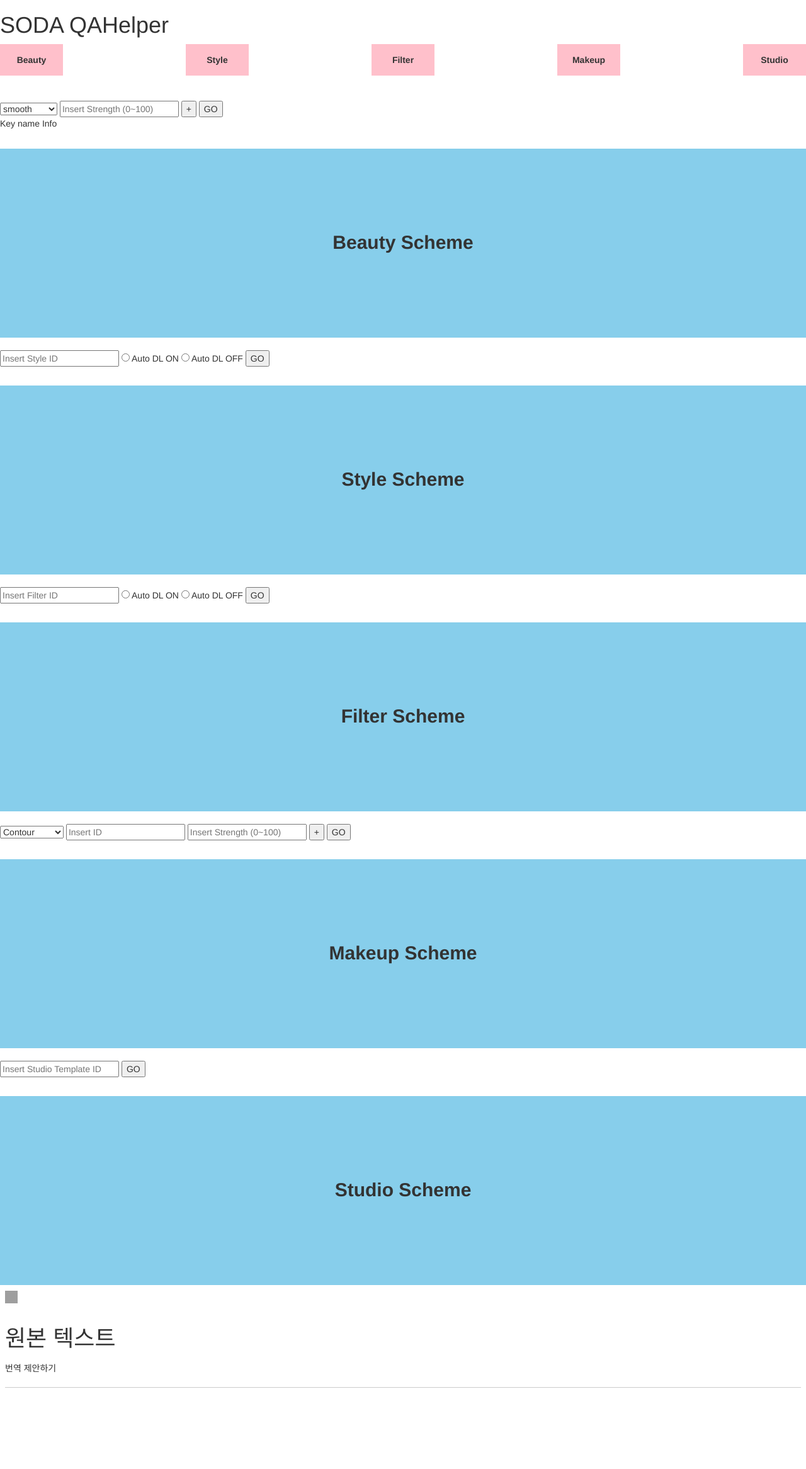
After one commit to Liye-yoo/soda_myadmin, a Django app: page /sodabeta/qahelper in a window 1280 px wide. The commit adds this page. Shown: the whole page at 63% size. Run offline with Django 3.2, Linux system fonts and the light colour scheme; some libraries are stand-ins or nearby versions; grey boxes are pictures that could not be loaded.

Commit message:
1. soda qahelper 페이지 작성

```diff
--- a/soda_beta/urls.py
+++ b/soda_beta/urls.py
@@ -5,5 +5,5 @@ from soda_beta import views
 app_name = 'soda_beta'
 urlpatterns = [
 
-
+    path('qahelper', views.QAHelperView.as_view(), name='qa_helper'),
     ]
--- a/soda_beta/views.py
+++ b/soda_beta/views.py
@@ -18,3 +18,16 @@ class MainView(TemplateView):
         #context['model'] = obj
         #Information.objects.raw('SELECT "name" from ')
         return context
+
+class QAHelperView(TemplateView):
+    template_name = 'soda_beta/soda_qahelper.html'
+
+    def get_context_data(self, **kwargs):
+        context = super().get_context_data()
+        # 장고는 아래의 함수로 쿼리를 알아서 생성 및 실행하고 모델에 담아준다.
+        #obj = Makeup.objects.filter(builtin_id=3001)
+        # 장고는 또 raw를 써서 쿼리를 날려주고, 모델에 담아준다.
+        #obj = Makeup.objects.raw("SELECT id,type FROM makeup WHERE builtin_id=3001")
+        #context['model'] = obj
+        #Information.objects.raw('SELECT "name" from ')
+        return context
--- /dev/null
+++ b/static/css/soda_qahelper.css
@@ -0,0 +1,9 @@
+#id_makeup_attrs div.attrs
+{
+    margin-left: 1rem;
+}
+
+#id_makeup_attrs div.attrs span.del
+{
+    cursor: pointer;
+}
--- /dev/null
+++ b/static/js/soda_qahelper.js
@@ -0,0 +1,53 @@
+const sodaDomain = {go:'soda://go',studio:'soda://studio'};
+let makeUpAttr = [];
+function window_open(type,paraName,ele)
+{
+    const url = sodaDomain[type] + '?' + paraName + '=' + $(ele).val();
+    window.open(url);
+}
+function add_makeup_attr(key, m_id, strength)
+{
+    // makeUPAttr array 에 makeup 정보 세가지 저장
+    makeUpAttr.push({
+        'key':$(key).val(), 'm_id':$(m_id).val(),
+        'strength':$(strength).val()
+    });
+    render_makeup_attr();
+
+}
+
+function del_makeup_attr(i)
+{
+    makeUpAttr.splice(i,1);
+    render_makeup_attr();
+}
+// makeUPAttr의 정보를 지우고 새 그려준다.
+function render_makeup_attr()
+{
+    $('#id_makeup_attrs').empty();
+    let htmls = '';
+
+    makeUpAttr.forEach(function (ele,i){
+        htmls += `<div class="attrs">
+        <span>${ele['key']}</span>
+        <span>${ele['m_id']}</span>
+        <span>${ele['strength']}</span>
+        <span class="del" onclick="del_makeup_attr(${i})">&nbsp;x</span>
+    </div>`
+
+    });
+    $('#id_makeup_attrs').append(htmls);
+    console.log(makeUpAttr);
+}
+// makeUpAttr 정보 루프로 url을 만들어준다.
+function makeup_open()
+{
+
+    let url = sodaDomain['go'] + '?makeup=';
+       makeUpAttr.forEach(function (ele,i){
+        url += `${ele['key']}(${ele['m_id']},${ele['strength']})&`
+
+    });
+       let res = url.slice(0,-1);
+    window.open(res);
+}
--- a/templates/base.html
+++ b/templates/base.html
@@ -1,6 +1,10 @@
 <!DOCTYPE html>
 <html lang="en">
 <head>
+     <meta charset="UTF-8">
+    <meta name="viewport" content="width=device-width, initial-scale=1.0">
+    <meta http-equiv="X-UA-Compatible" content="ie=edge">
+    <title>title</title>
     <!-- 합쳐지고 최소화된 최신 CSS -->
 <link rel="stylesheet" href="https://maxcdn.bootstrapcdn.com/bootstrap/3.3.2/css/bootstrap.min.css">
 
--- /dev/null
+++ b/templates/soda_beta/soda_qahelper.html
@@ -0,0 +1,250 @@
+{% extends 'base.html' %}
+{% load static %}
+{% block main %}
+
+    <link rel="stylesheet" href="{% static 'css/soda_qahelper.css' %}">
+     <style>
+        .items {
+            display: flex;
+            justify-content: center;
+            align-items: center;
+            background-color: skyblue;
+            width: 100%;
+            height: 300px;
+            margin-top: 30px;
+            font-size: 30px;
+            font-weight: 700;
+        }
+
+        nav {
+            display: flex;
+            justify-content: space-between;
+            width: 100%;
+        }
+
+        nav .links {
+            width: 100px;
+            height: 50px;
+            background-color: pink;
+            text-align: center;
+            line-height: 50px;
+            font-weight: 700;
+        }
+    </style>
+    <link type="text/css" rel="stylesheet" charset="UTF-8"
+          href="https://translate.googleapis.com/translate_static/css/translateelement.css">
+
+    <script src="{% static 'js/soda_qahelper.js' %}"></script>
+
+<h1>SODA QAHelper</h1>
+<nav>
+    <div class="links" id="link1">Beauty</div>
+    <div class="links" id="link2">Style</div>
+    <div class="links" id="link3">Filter</div>
+    <div class="links" id="link4">Makeup</div>
+    <div class="links" id="link5">Studio</div>
+</nav>
+
+<br>
+<br>
+<select id="beauty_key">
+    <optgroup label="Select Keyname"></optgroup>
+    <!--        <option label="Select Keyname"></option>-->
+    <!--        <option disabled>Select Keyname</option>-->
+    <option value="smooth" selected>smooth</option>
+    <option value="lift">lift</option>
+    <option value="slim">slim</option>
+    <option value="short">short</option>
+    <option value="chin">chin</option>
+    <option value="wrinkle">wrinkle</option>
+    <option value="brow">brow</option>
+    <option value="clarity">clarity</option>
+    <option value="enlarge">enlarge</option>
+    <option value="span">span</option>
+    <option value="corner">corner</option>
+    <option value="eyebag">eyebag</option>
+    <option value="narrow">narrow</option>
+    <option value="alar">alar</option>
+    <option value="noselength">noselength</option>
+    <option value="mouth">mouth</option>
+    <option value="lip">lip</option>
+    <option value="plim">plim</option>
+    <option value="teeth">teeth</option>
+    <option value="eyelength">eyelength</option>
+    <option value="toneup">toneup</option>
+    <option value="cheekbone">cheekbone</option>
+    <option value="jawbone">jawbone</option>
+    <option value="pupil">pupil</option>
+    <option value="thick">thick</option>
+    <option value="eyebrowlift">eyebrowlift</option>
+    <option value="nose">nose</option>
+    <option value="tip">tip</option>
+    <option value="philtrum">philtrum</option>
+    <option value="vshape">vshape</option>
+    <option value="smile">smile</option>
+    <option value="balance">balance</option>
+    <option value="head">head</option>
+    <option value="inner">inner</option>
+</select>
+<input type="text" placeholder="Insert Strength (0~100)">
+<button type="button"> +</button>
+<button type="button" onclick="window_open('go','beautyKeyname',$('#beauty_key'))"> GO</button>
+<details>
+    <summary>Key name Info</summary>
+    <p>smooth : 매끈하게 / Skin / 肌</p>
+    <p>lift : 브이라인 / Sculpt / シャープ</p>
+    <p>slim : 슬림하게 / Slim / スリム</p>
+    <p>short : 얼굴 짧게 / Length / 長さ</p>
+    <p>chin : 턱 길이 / Chin / あご</p>
+    <p>wrinkle : 팔자주름 / Wrinkles / ほうれい線</p>
+    <p>brow : 이마 / Forehead / おでこ</p>
+    <p>clarity : 눈 선명하게 / Clarity / キラ目</p>
+    <p>enlarge : 눈 크게 / Enlarge / 大きく</p>
+    <p>span : 눈 간격 / Span / 目の間隔</p>
+    <p>corner : 눈 각도 / Corner / 目尻</p>
+    <p>eyebag : 다크서클 / Circles / くま</p>
+    <p>narrow : 코 좁게 / Narrow / 鼻筋</p>
+    <p>alar : 콧볼 작게 / Alar / 小鼻</p>
+    <p>noselength : 코 길이 / Length / 長さ</p>
+    <p>mouth : 입 크기 / Mouth / 口</p>
+    <p>lip : 입술 / Lip / 唇</p>
+    <p>plim : 애교살 / Plim / 涙袋</p>
+    <p>teeth : 치아미백 / Whitening / 美白</p>
+    <p>eyelength : 눈 뒤트임 / Length / 切れ長</p>
+    <p>toneup : 톤업 / Brighten / トーン</p>
+    <p>cheekbone : 광대뼈 줄이기 / Cheekbones / 頬</p>
+    <p>jawbone : 턱뼈 줄이기 / Jaw / エラ</p>
+    <p>pupil : 눈동자 크게 / Pupils / 瞳</p>
+    <p>thick : 눈썹 두께 / Thickness / 太さ</p>
+    <p>eyebrowlift : 눈썹 / Lift / 位置</p>
+    <p>nose : 코 크기 / Nose / 大きさ</p>
+    <p>tip : 코 끝 / Nose tip / 鼻先</p>
+    <p>philtrum : 인중 / Philtrum / 人中</p>
+    <p>vshape : 뾰족한 턱 / Sharp / シャープ</p>
+    <p>smile : 입꼬리 / Smile / スマイル</p>
+    <p>balance : 모공 / Pore / 毛穴</p>
+    <p>head : 얼굴 작게 / Head / 小顔</p>
+    <p>inner : 눈 앞트임 / Inner / 目頭</p>
+</details>
+<div class="items" id="item1" onclick="window.open('soda://go?beautyKeyname=enlarge')"> Beauty Scheme</div>
+<br>
+<input type="text" placeholder="Insert Style ID" id="id_styleid">
+<input type="radio" name="check_style_dl" value="Auto DL ON"> Auto DL ON
+<input type="radio" name="check_style_dl" value="Auto DL OFF"> Auto DL OFF
+<button type="button" onclick="window_open('go','styleId',$('#id_styleid'))"> GO</button>
+<div class="items" id="item2" onclick="window.open('soda://go?styleId=101255&amp;autoDownload=true')"> Style Scheme
+</div>
+<br>
+<input type="text" placeholder="Insert Filter ID" id="id_filterid">
+<input type="radio" name="check_filter_dl" value="Auto DL ON"> Auto DL ON
+<input type="radio" name="check_filter_dl" value="Auto DL OFF"> Auto DL OFF
+<button type="button" onclick="window_open('go','filterId', $('#id_filterid'))"> GO</button>
+<div class="items" id="item3" onclick="window.open('soda://go?filterId=300245')"> Filter Scheme</div>
+<br>
+<select id="id_makeup_key">
+    <optgroup label="Select Keyname"></optgroup>
+    <option value="contour">Contour</option>
+    <option value="blush">Blush</option>
+    <option value="lip_color">Lip Color</option>
+    <option value="eye_color">Eye Color</option>
+    <option value="eyebrows">Eyebrows</option>
+    <option value="eye_shadow">Eye Shadow</option>
+    <option value="eye_liner">Eye Liner</option>
+    <option value="eyelashes">Eyelashes</option>
+</select>
+<input type="text" placeholder="Insert ID" id="id_makeupId">
+<input type="text" placeholder="Insert Strength (0~100)" id="id_makeup_strength">
+<button type="button" onclick="add_makeup_attr($('#id_makeup_key'),$('#id_makeupId'),
+$('#id_makeup_strength'))">+</button>
+<button type="button" onclick="makeup_open()">
+    GO
+</button>
+    <div id="id_makeup_attrs">
+
+    </div>
+<div class="items" id="item4"
+     onclick="window.open('soda://go?makeup=lip_color(0101,80)&amp;blush(0103,20)&amp;contour(0102,50)&amp;eye_color(0108,100)')">
+    Makeup Scheme
+</div>
+<br>
+<input type="text" placeholder="Insert Studio Template ID" id="id_templateid">
+<button type="button" onclick="window_open('studio','templateId',$('#id_templateid'))"> GO</button>
+<div class="items" id="item5" onclick="window.open('soda://studio?templateId=10760')"> Studio Scheme</div>
+<!--    <input type = "button" value="url" name="test" onclick="location.href='soda://go?styleId=101255&autoDownload=true'">-->
+<!--    <input type="button" value="album" name="test" onclick="window.open('soda://go?styleId=101255&autoDownload=true')">-->
+<!--위가 현재 페이지에서 이동, 아래가 새 에서 이동 >> 현재 페이지에서 이동은 스킴 정상적으로 이동 안됨, 새 창으로 열어야 스킴 이 -->
+
+<script src="https://code.jquery.com/jquery-3.3.1.js" integrity="sha256-2Kok7MbOyxpgUVvAk/HJ2jigOSYS2auK4Pfzbm7uH60="
+        crossorigin="anonymous"></script>
+<script>
+
+
+
+
+</script>
+<script>
+    $('#link2').on('click', function () {
+        $('html').animate({
+            scrollTop: $("#item2").offset().top,
+        }, 800);
+    })
+</script>
+
+<script>
+    $('#link3').on('click', function () {
+        $('html').animate({
+            scrollTop: $("#item3").offset().top,
+        }, 800);
+    })
+</script>
+
+<script>
+    $('#link4').on('click', function () {
+        $('html').animate({
+            scrollTop: $("#item4").offset().top,
+        }, 800);
+    })
+</script>
+
+<script>
+    $('#link5').on('click', function () {
+        $('html').animate({
+            scrollTop: $("#item5").offset().top,
+        }, 800);
+    })
+</script>
+
+<script>
+
+</script>
+<div id="goog-gt-tt" class="skiptranslate" dir="ltr">
+    <div style="padding: 8px;">
+        <div>
+            <div class="logo"><img src="https://www.gstatic.com/images/branding/product/1x/translate_24dp.png"
+                                   width="20" height="20" alt="Google 번역"></div>
+        </div>
+    </div>
+    <div class="top" style="padding: 8px; float: left; width: 100%;"><h1 class="title gray">원본 텍스트</h1></div>
+    <div class="middle" style="padding: 8px;">
+        <div class="original-text"></div>
+    </div>
+    <div class="bottom" style="padding: 8px;">
+        <div class="activity-links"><span class="activity-link">번역 제안하기</span><span class="activity-link"></span></div>
+        <div class="started-activity-container">
+            <hr style="color: #CCC; background-color: #CCC; height: 1px; border: none;">
+            <div class="activity-root"></div>
+        </div>
+    </div>
+    <div class="status-message" style="display: none;"></div>
+</div>
+
+<div class="goog-te-spinner-pos">
+    <div class="goog-te-spinner-animation">
+        <svg xmlns="http://www.w3.org/2000/svg" class="goog-te-spinner" width="96px" height="96px" viewBox="0 0 66 66">
+            <circle class="goog-te-spinner-path" fill="none" stroke-width="6" stroke-linecap="round" cx="33" cy="33"
+                    r="30"></circle>
+        </svg>
+    </div>
+</div>
+
+{% endblock %}
```
